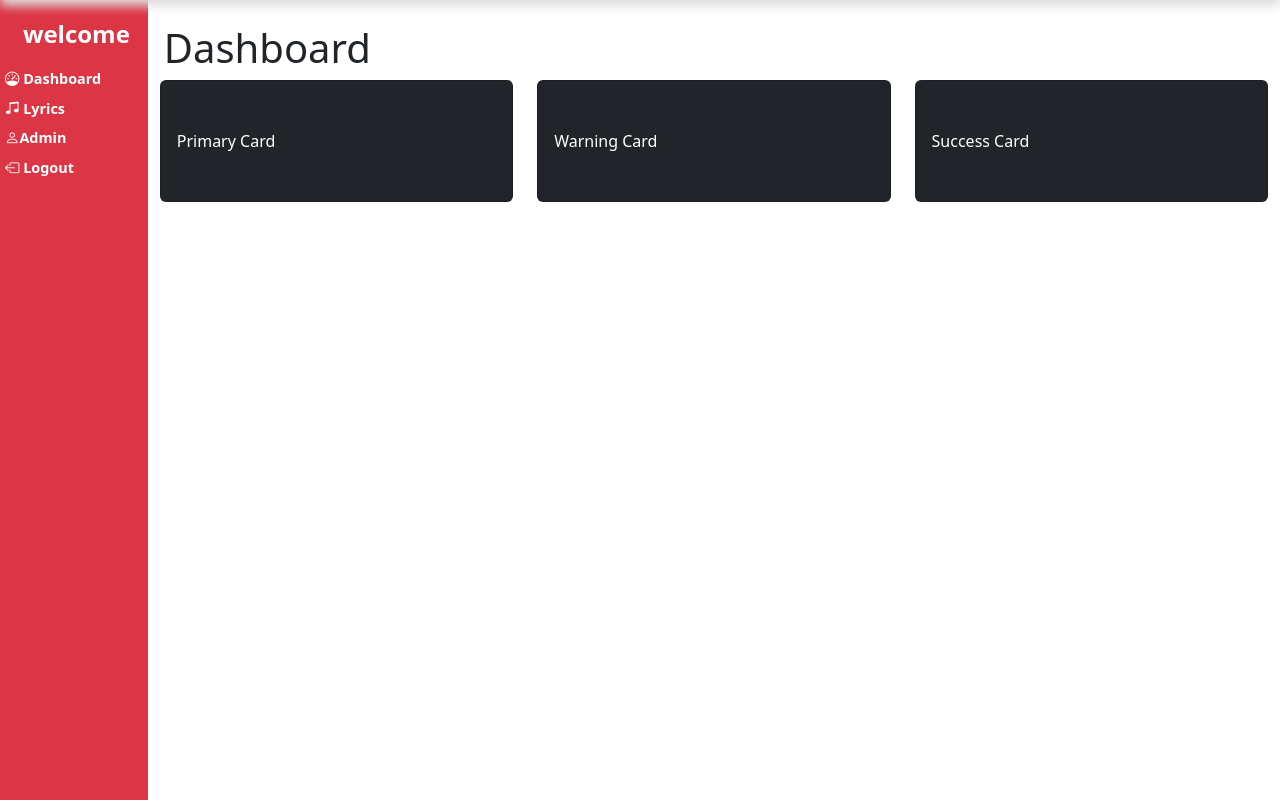
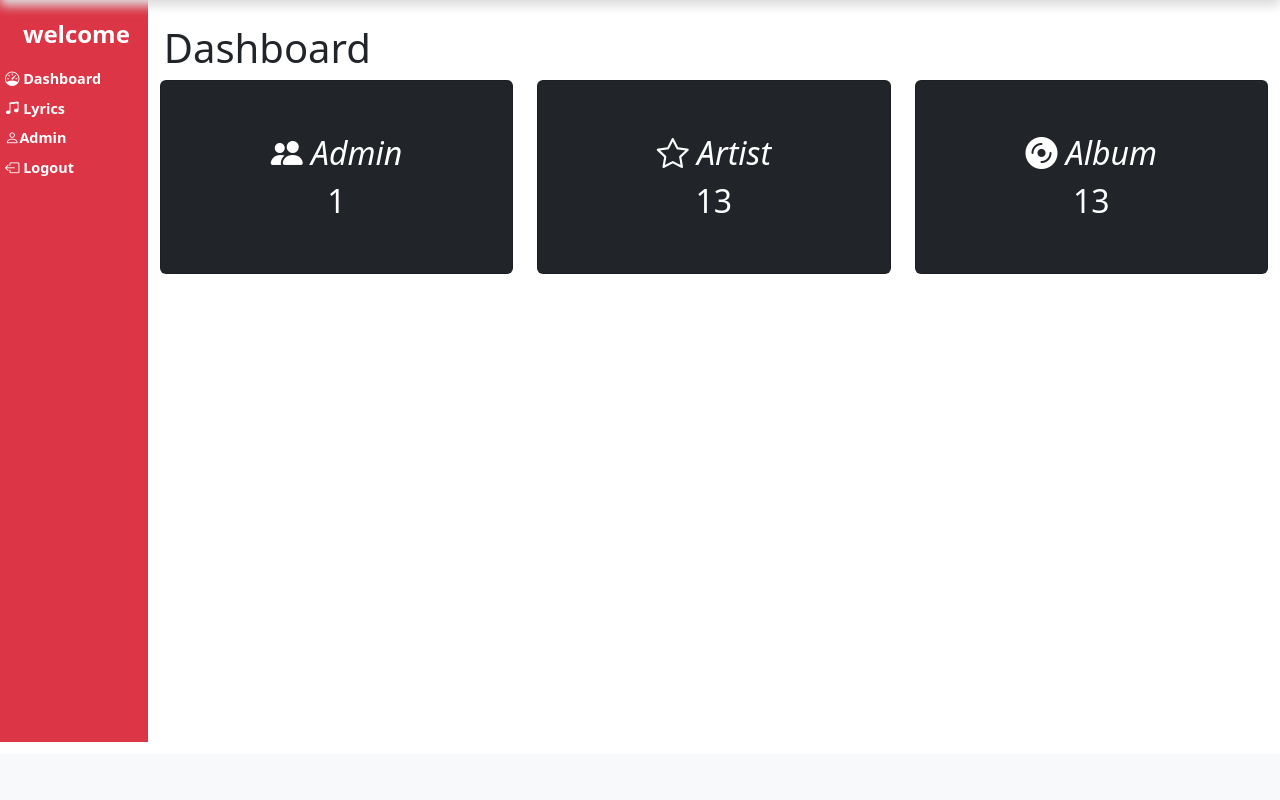
Before and after one commit to YTADLAOUI/E-Lyrics.org, a PHP site: page /admin/accuile.php in a window 1280 px wide. Shown: the part 46-846 px from the top of the page. After the commit the page ends 788 px from the top, so only its background shows below. Run offline with PHP 8.4, Linux system fonts and the light colour scheme; the visitor is signed in with stand-in values (Sample User, id 1); data comes from the database, SQL or seed files in the repository; some libraries are stand-ins or nearby versions.

Commit message:
respnsive && statistique

```diff
--- /dev/null
+++ b/controllers/countStatistique.php
@@ -0,0 +1,12 @@
+<?php
+include_once '../models/song.php';
+include_once ('../models/admin.php');
+$admin= new Admin();
+$song= new Add;
+$countadmin=$admin->countAdmin();
+// print_r($countadmin[0]["email"]);
+$countartist = $song->countArtist();
+// print_r($countartist[0]["artist"]);
+$countAlbum = $song->countAlbum();
+// print_r($countAlbum[0]["album"]);
+?>
--- a/includes/style.css
+++ b/includes/style.css
@@ -34,7 +34,7 @@ section {
     padding-left: 5px;
     margin: 0%;
     /* position: absolute; */
-    height: 100vh;
+     min-height: 92.7vh;
     width: 13vw;
     background-color: #dc3545;
 }
@@ -76,11 +76,20 @@ a {
     /* --bs-btn-disabled-bg: #030303;
   --bs-btn-disabled-border-color: #000000; */
 }
-
+.ico{
+  font-size: 2em;
+}
+.card-body{
+  display: flex;
+  flex-direction: column;
+  align-items: center;}
 @media only screen and (max-width: 978px) {
     .respo {
         display: block;
         height: 100%;
+    }
+    .btnadd{
+      width: 17%;
     }
     a {
         color: rgb(0, 0, 0);
--- a/models/admin.php
+++ b/models/admin.php
@@ -8,6 +8,13 @@ class Admin extends Db{
         $re=$stmt->fetchAll(PDO::FETCH_ASSOC);
         return $re;
      }
+     public function countAdmin(){
+        $sql = "SELECT DISTINCT COUNT(email) email FROM admin";
+        $stmt=$this->connect()->prepare($sql);
+        $stmt->execute();
+        $re=$stmt->fetchAll(PDO::FETCH_ASSOC);
+        return $re;
+     }
 }
 
 
--- a/models/song.php
+++ b/models/song.php
@@ -24,6 +24,20 @@ include_once '../Database/Database.php';
     $stmt = $this->connect()->prepare($sql);
     $stmt->execute();
   }
+  public function countArtist(){
+    $sql = "SELECT COUNT(DISTINCT(nom_artist)) artist FROM song";
+    $stmt=$this->connect()->prepare($sql);
+    $stmt->execute();
+    $re=$stmt->fetchAll(PDO::FETCH_ASSOC);
+    return $re;
+ }
+ public function countAlbum(){
+  $sql = "SELECT  COUNT(DISTINCT(nom_album)) album FROM song";
+  $stmt=$this->connect()->prepare($sql);
+  $stmt->execute();
+  $re=$stmt->fetchAll(PDO::FETCH_ASSOC);
+  return $re;
+}
  }
 
 ?>
--- a/view/accuile.php
+++ b/view/accuile.php
@@ -1,5 +1,6 @@
 <?php
  include_once '../controllers/admincontroller.php';
+include_once '../controllers/countStatistique.php';
 
 if(!isset($_SESSION['name'])){
   header('Location: http://localhost/admin/E-Lyrics.org/view/');
@@ -15,20 +16,20 @@ if(!isset($_SESSION['name'])){
       <section>
       <div class="row cards" >
                       <div class="col-md-4 mb-3">
-                          <div class="card bg-dark text-white h-100">
-                              <div class="card-body py-5">Primary Card</div>
+                          <div class="card bg-dark text-white h-100 ico">
+                              <div class="card-body py-5"><i class="bi bi-people-fill text-white "> Admin</i><?= $countadmin[0]["email"]?></div>
 
                           </div>
                       </div>
                       <div class="col-md-4 mb-3">
-                          <div class="card bg-dark text-white h-100">
-                            <div class="card-body py-5">Warning Card</div>
+                          <div class="card bg-dark text-white h-100 ico">
+                            <div class="card-body py-5"><i class="bi bi-star text-white "> Artist</i><?= $countartist[0]["artist"] ?></div>
 
                           </div>
                       </div>
                       <div class="col-md-4 mb-3">
-                          <div class="card bg-dark text-white h-100">
-                            <div class="card-body py-5">Success Card</div>
+                          <div class="card bg-dark text-white h-100 ico">
+                            <div class="card-body py-5"><i class="bi bi-disc-fill text-white"> Album</i><?= $countAlbum[0]["album"] ?></div>
 
                           </div>
                       </div>
```
Also changed, not shown: script/controller.php (added, +18 -0 lines), script/script.js (+19 -7 lines), view/lyrics.php (+4 -3 lines).
